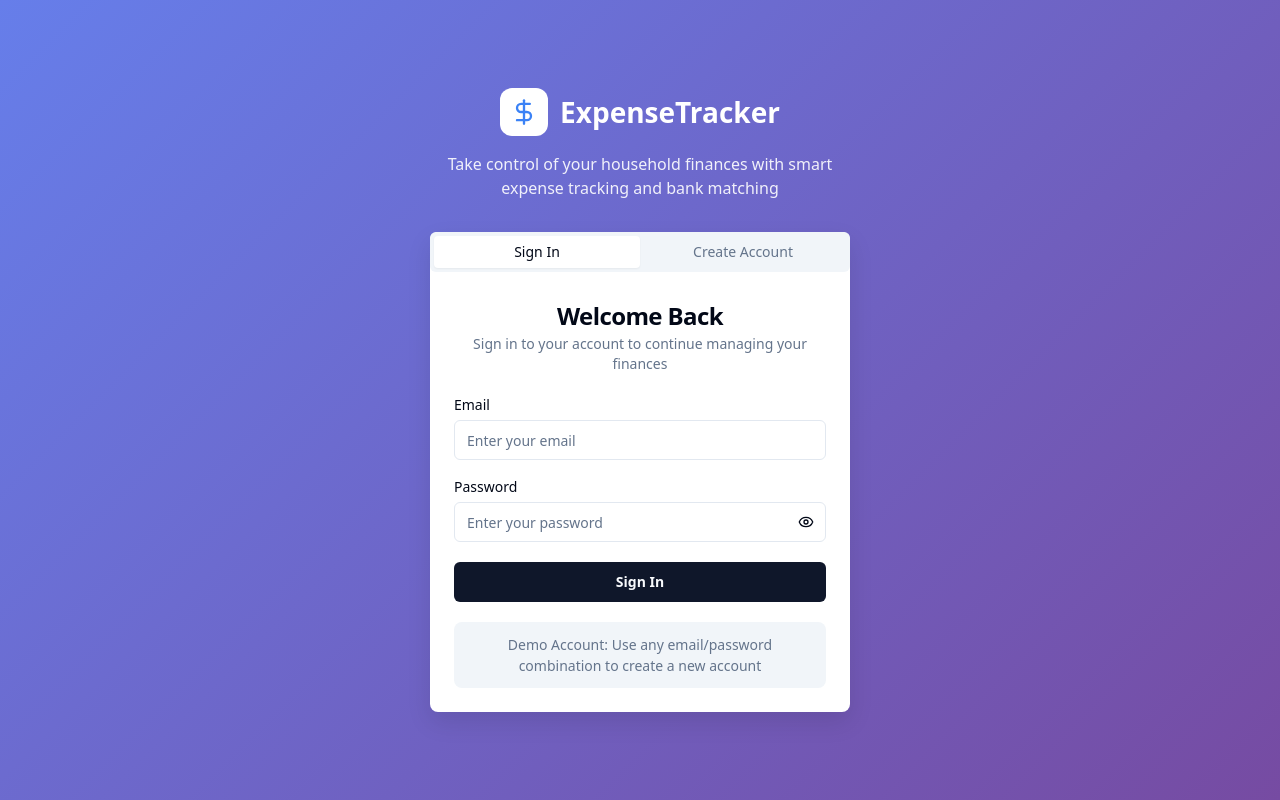
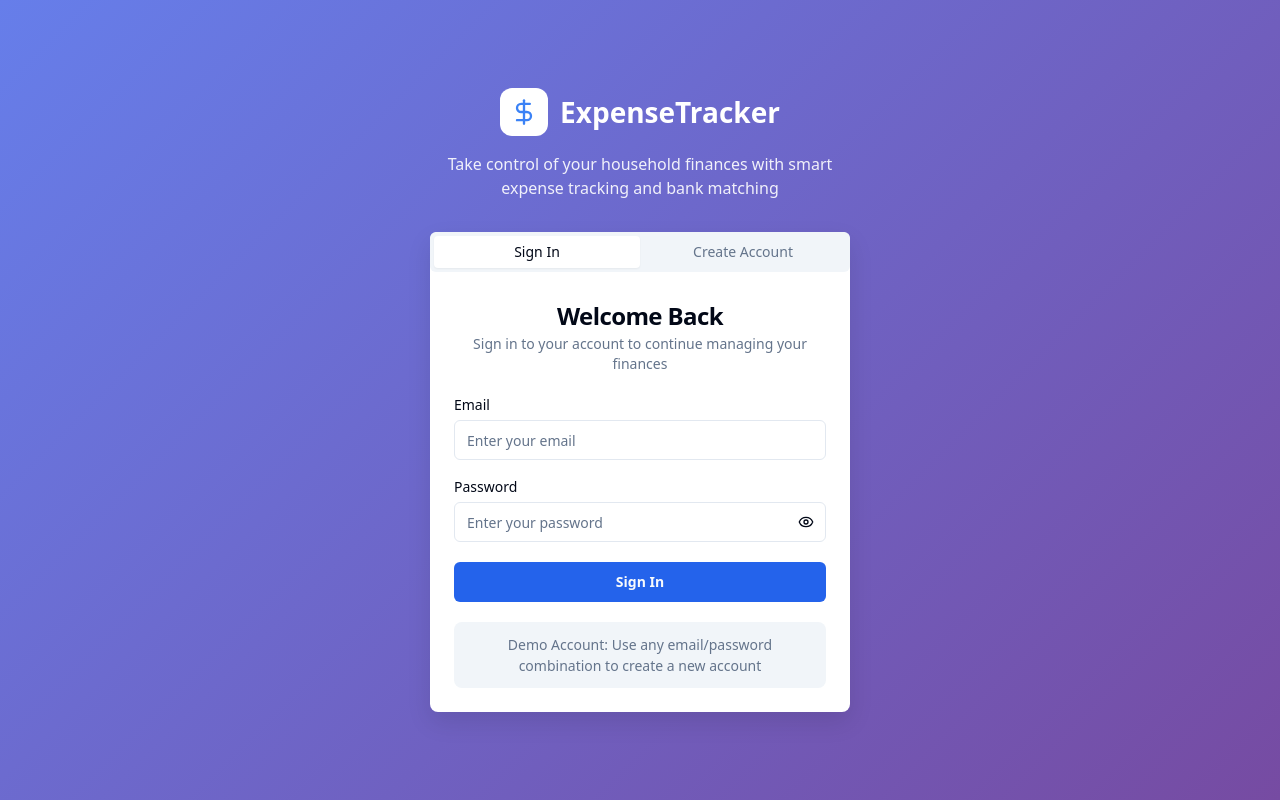
Before and after one commit to 7xAyush/Family_Finance_Tracker, a React (Vite) app: page /login in a window 1280 px wide. Built offline with nearby package versions, Linux system fonts and the light colour scheme; the HTML template or start-up script is replaced by a standard one.

Commit message:
Enhance global CSS with better design tokens and utilities
cgen-c3d4704952dc45f4bc6c050770ecebcf

```diff
--- a/src/index.css
+++ b/src/index.css
@@ -13,7 +13,7 @@
     --popover: 0 0% 100%;
     --popover-foreground: 222.2 84% 4.9%;
 
-    --primary: 222.2 47.4% 11.2%;
+    --primary: 221 83% 53%;
     --primary-foreground: 210 40% 98%;
 
     --secondary: 210 40% 96.1%;
@@ -30,25 +30,24 @@
 
     --border: 214.3 31.8% 91.4%;
     --input: 214.3 31.8% 91.4%;
-    --ring: 222.2 84% 4.9%;
+    --ring: 221 83% 53%;
 
     --radius: 0.5rem;
 
     --sidebar-background: 0 0% 98%;
+    --sidebar-foreground: 240 5.3% 26.1%;
+    --sidebar-primary: 240 5.9% 10%;
+    --sidebar-primary-foreground: 0 0% 98%;
+    --sidebar-accent: 240 4.8% 95.9%;
+    --sidebar-accent-foreground: 240 5.9% 10%;
+    --sidebar-border: 220 13% 91%;
+    --sidebar-ring: 217.2 91.2% 59.8%;
 
-    --sidebar-foreground: 240 5.3% 26.1%;
-
-    --sidebar-primary: 240 5.9% 10%;
-
-    --sidebar-primary-foreground: 0 0% 98%;
-
-    --sidebar-accent: 240 4.8% 95.9%;
-
-    --sidebar-accent-foreground: 240 5.9% 10%;
-
-    --sidebar-border: 220 13% 91%;
-
-    --sidebar-ring: 217.2 91.2% 59.8%;
+    --chart-1: 12 76% 61%;
+    --chart-2: 173 58% 39%;
+    --chart-3: 197 37% 24%;
+    --chart-4: 43 74% 66%;
+    --chart-5: 27 87% 67%;
   }
 
   .dark {
```
